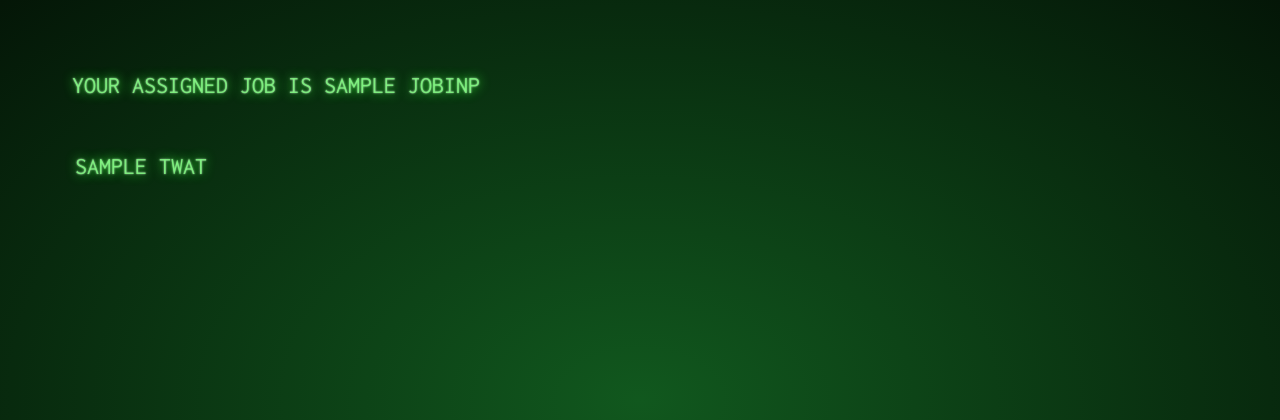
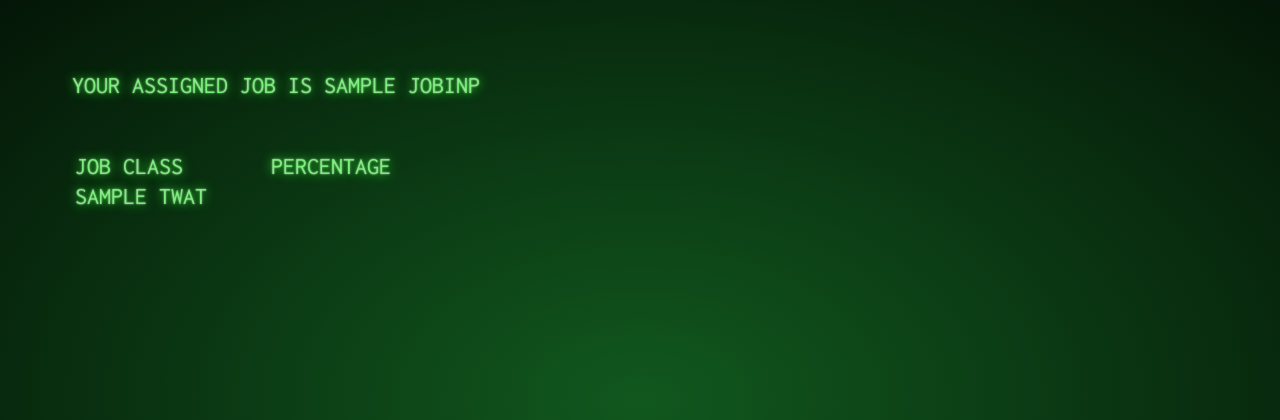
Before and after one commit to moodyRahman/moodysoftdevgang, a Flask app: template 10_occ/templates/occupation.html in a window 1280 px wide. Shown: the top 420 px of the page. Run offline with Flask 2, Linux system fonts and the light colour scheme; the template is opened without the code that fills it: most values are stand-ins (such as "Sample title", 1, 10 or a date in 2020).

Commit message:
better jinja

```diff
--- a/10_occ/app.py
+++ b/10_occ/app.py
@@ -25,6 +25,13 @@ def jeff():
     print(__name__)
     return open("./static/index.html").read()
 
+
+@app.route("/a")
+def a():
+    print(__name__)
+    return csvtest.allrows
+
+
 @app.route("/my_foist_template")
 def disp():
     print(__name__) # Printed onto console on refresh
@@ -42,7 +49,7 @@ def hw1():
             allrows.append(row)
 
     print(__name__) # Printed onto console on refresh
-    return render_template( "occupation.html", jobinp = csvtest.reee(), twat = allrows)
+    return render_template( "occupation.html", jobinp = csvtest.getjob(), twat = allrows[1:])
 
 
 
--- a/10_occ/csvtest.py
+++ b/10_occ/csvtest.py
@@ -7,7 +7,7 @@ import csv
 
 import random
 
-def reee():
+def getjob():
     allrows = []
     alljobs = {}
 
@@ -51,4 +51,4 @@ def reee():
     return getjob()
 
 
-reee()
+getjob()
--- a/10_occ/templates/occupation.html
+++ b/10_occ/templates/occupation.html
@@ -13,6 +13,13 @@
     <br>
 
     <table>
+      <div class = "title">
+      <tr>
+          <td>Job Class</td>
+          <td>Percentage</td>
+      </tr>
+    </div>
+
       {% for i in twat %}
       <tr>
         {% for x in i %}
```
